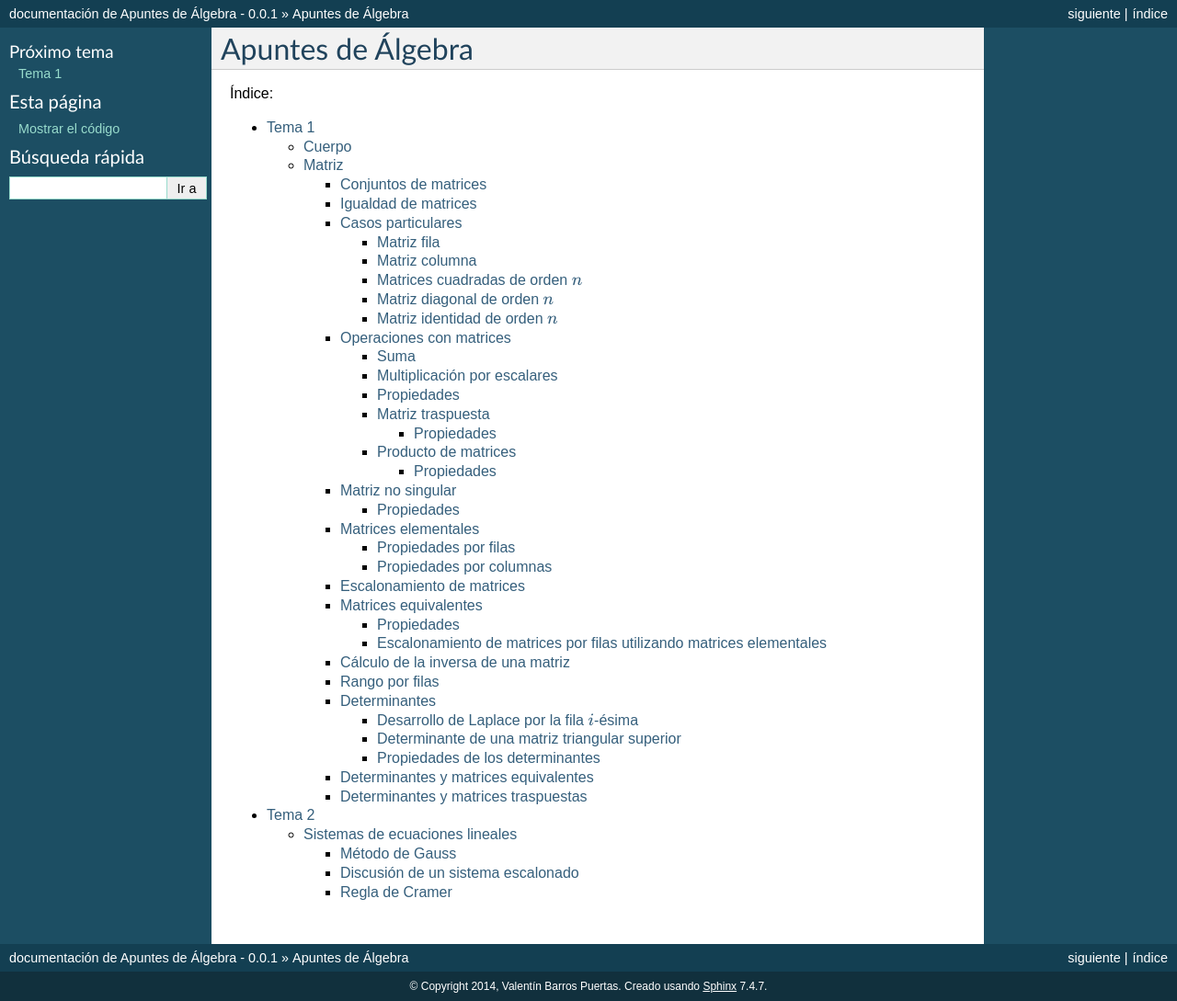
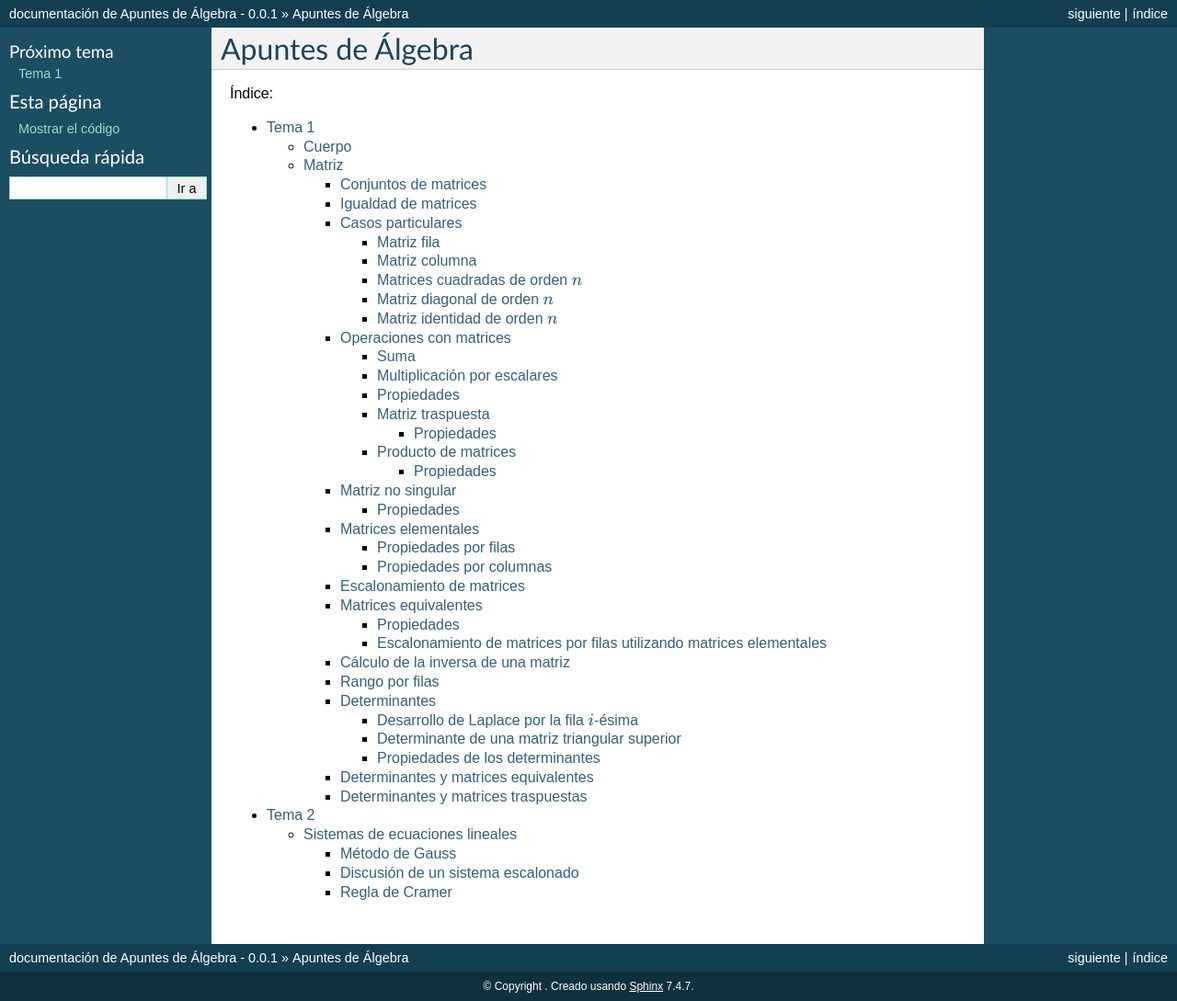
Before and after one commit to Sanva/algebra-doc, a Sphinx documentation site: the page built from source/index.rst, in a window 1280 px wide. Shown: the whole page at 92% size. Built offline with Sphinx 7.4.7, drawn with Linux system fonts in a browser that asks for light colours.

Commit message:
Eliminado mi nombre del aviso de copyright.

```diff
--- a/source/conf.py
+++ b/source/conf.py
@@ -48,7 +48,7 @@ master_doc = 'index'
 
 # General information about the project.
 project = u'Apuntes de Álgebra'
-copyright = u'2014, Valentín Barros Puertas'
+#copyright = u'2014, Valentín Barros Puertas'
 
 # The version info for the project you're documenting, acts as replacement for
 # |version| and |release|, also used in various other places throughout the
```
